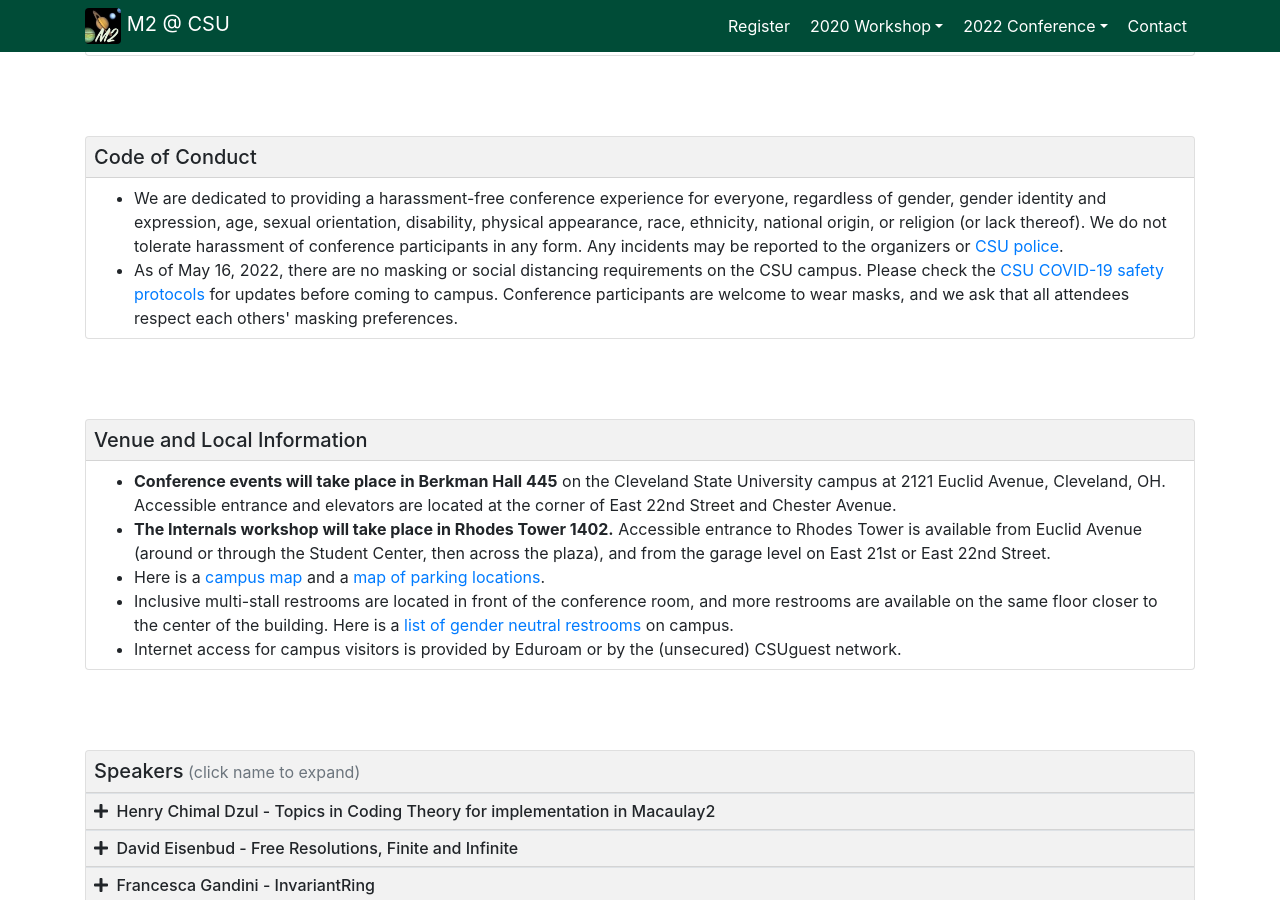
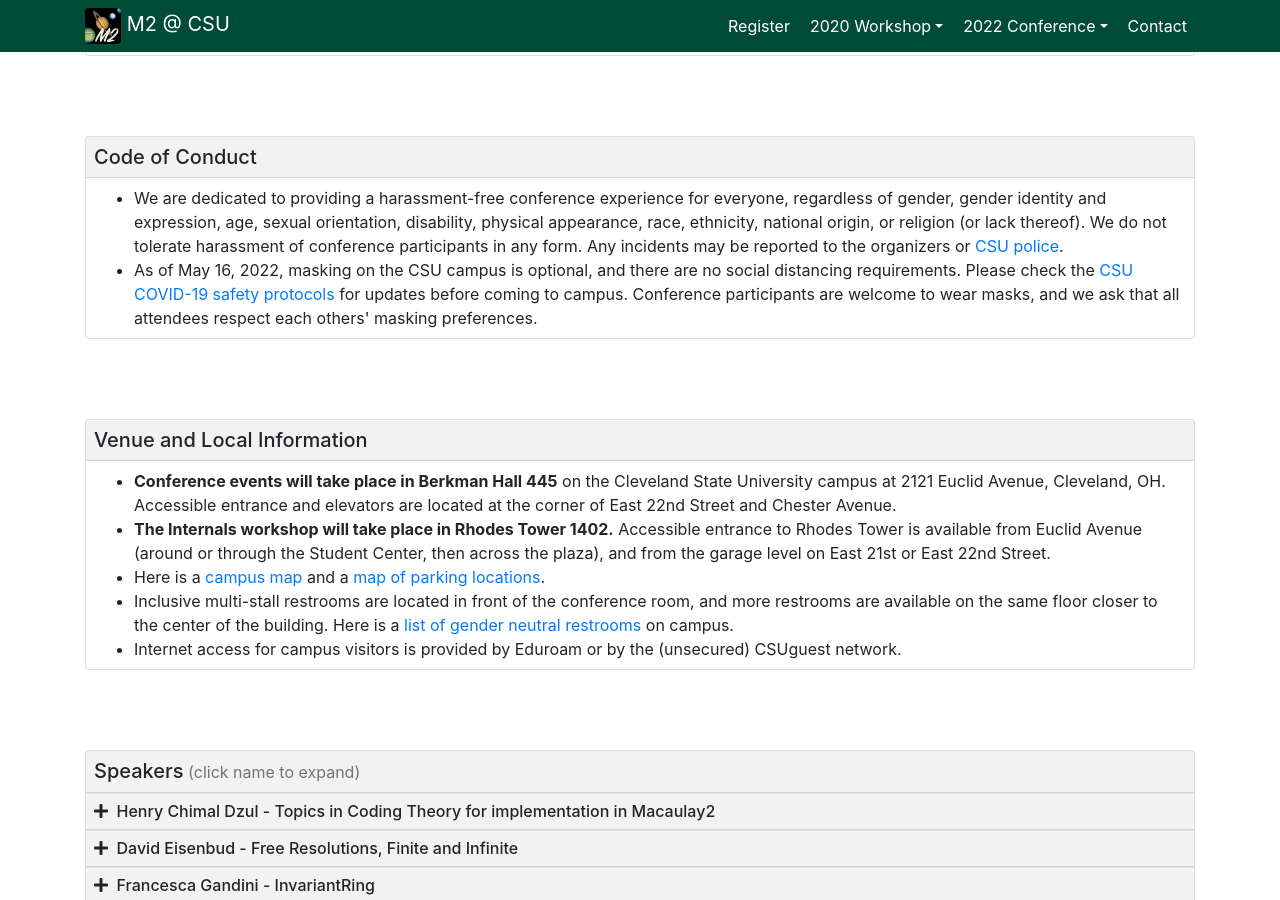
Before and after one commit to galettof/m2csu, a Jekyll site: the page built from conference.html, in a window 1280 px wide and 900 px high, scrolled down 518 px. Built offline with Jekyll 4.4.1, drawn with Linux system fonts in a browser that asks for light colours; nearby versions of some CDN libraries.

Commit message:
reworded to masking optional

```diff
--- a/conference.html
+++ b/conference.html
@@ -75,8 +75,9 @@
 	    incidents may be reported to the organizers
 	    or <a href="https://www.csuohio.edu/police/police"
 	    target="_blank">CSU police</a>.</li>
-	      <li>As of May 16, 2022, there are no masking or social
-	      distancing requirements on the CSU campus. Please check
+	      <li>As of May 16, 2022, masking on the CSU campus is
+	      optional, and there are no social distancing
+	      requirements. Please check
 	      the <a href="https://www.csuohio.edu/safe-campus/safe-campus"
 	      target="_blank">CSU COVID-19 safety protocols</a> for
 	      updates before coming to campus. Conference participants
```
